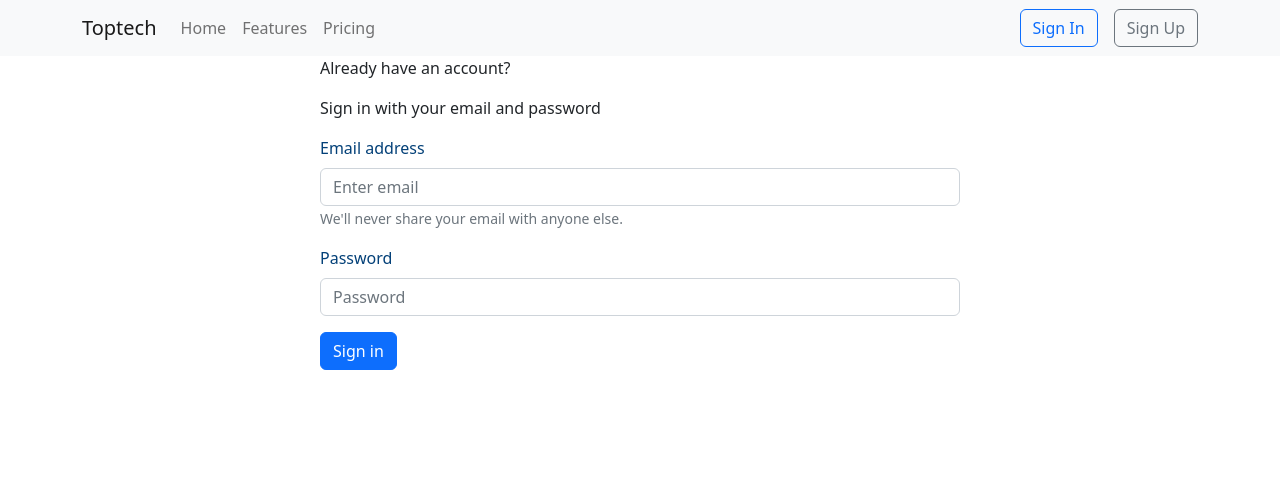
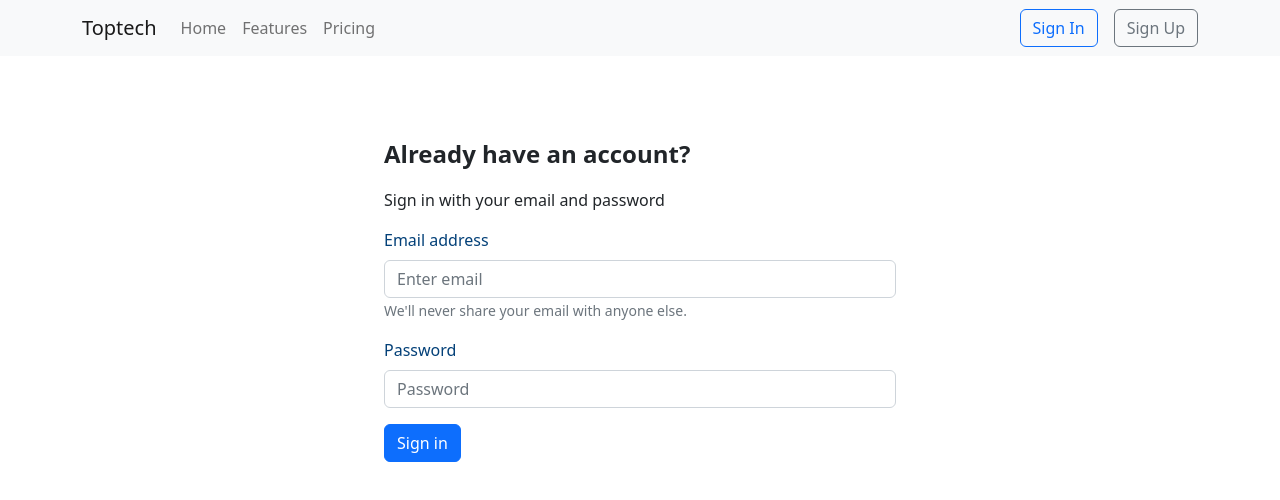
Before and after one commit to Caleb9083/Passport-auth-frontend, a React (Vite) app: page /signin-auth in a window 1280 px wide. Shown: the top 500 px of the page. Built offline with nearby package versions, Linux system fonts and the light colour scheme.

Commit message:
Update UI for Login page with email and password

```diff
--- a/src/pages/LoginPage/Login.css
+++ b/src/pages/LoginPage/Login.css
@@ -1,4 +1,8 @@
 .login_container{
-    width: 50%;
-    margin: 0 auto;
+    width: 40%;
+    margin: 5rem auto;
 }
+.top_text_large{
+    font-size: 1.5rem;
+    font-weight: bold;
+}
```
